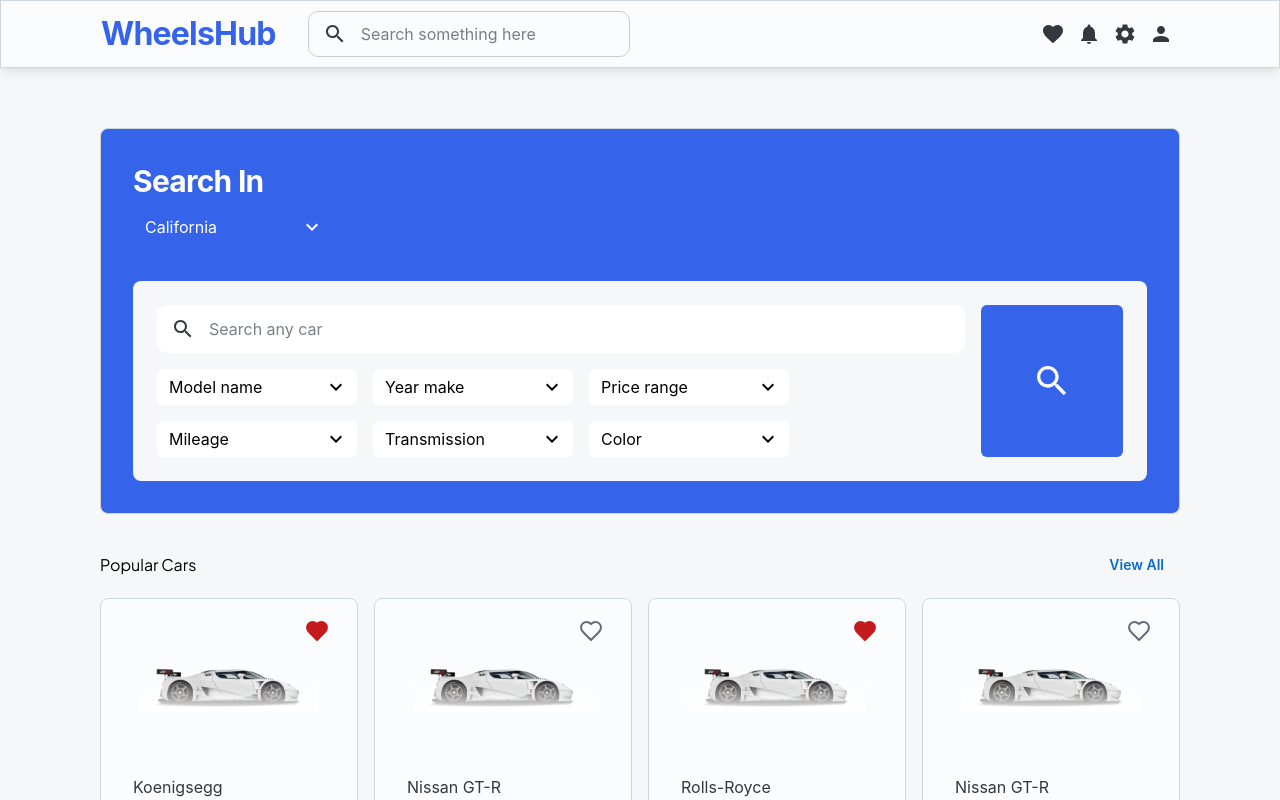
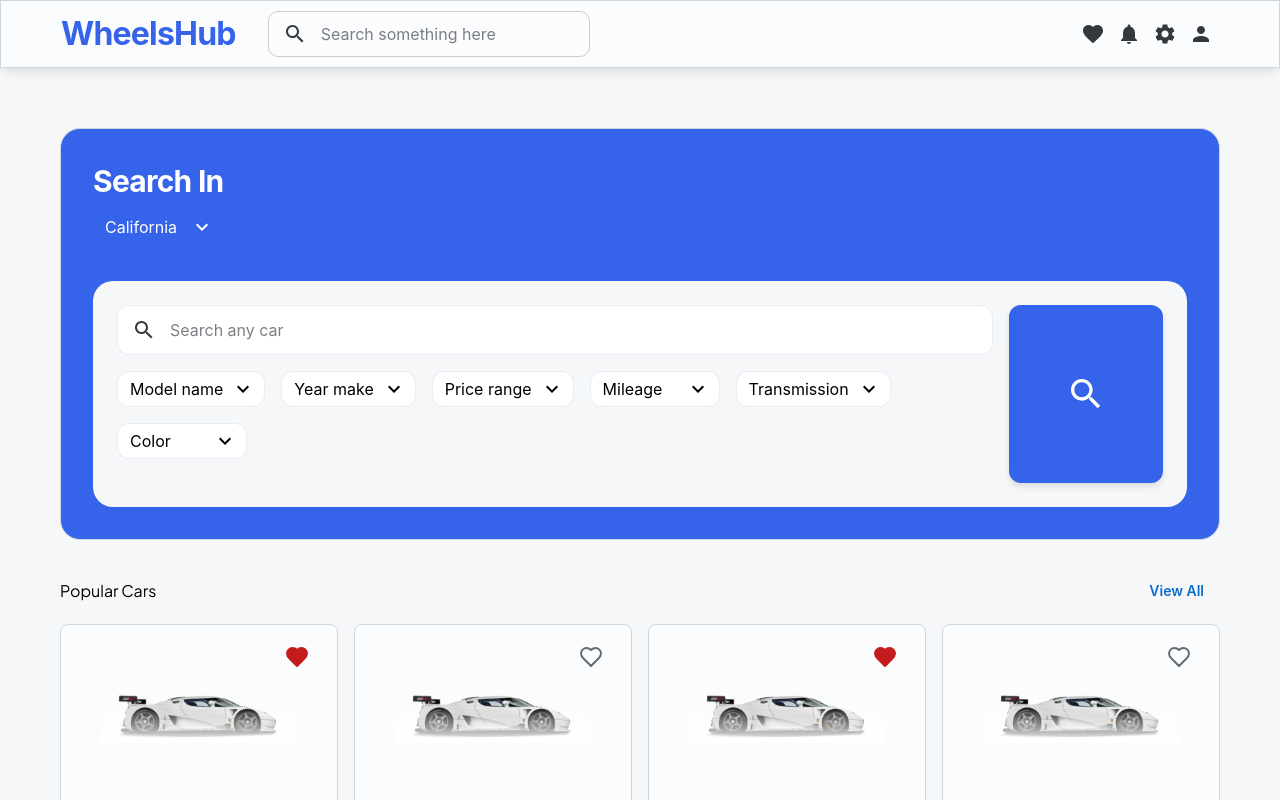
Before and after one commit to annabellaals/Wheelshub, a React (Create React App) app in the folder frontend/: page / in a window 1280 px wide. Shown: the top 800 px of the page. Built offline with nearby package versions, Linux system fonts and the light colour scheme.

Commit message:
home page design changes

```diff
--- a/frontend/src/components/Footer.js
+++ b/frontend/src/components/Footer.js
@@ -36,7 +36,7 @@ const Footer = () => {
   return (
     <Box
       sx={{
-        padding: { xs: "10px 20px", md: "10px 100px" },
+        padding: { xs: "10px 20px", md: "10px 60px" },
         bgcolor: "#FFFFFF",
       }}
     >
--- a/frontend/src/components/Header.js
+++ b/frontend/src/components/Header.js
@@ -23,7 +23,7 @@ const Header = () => {
         display: "flex",
         justifyContent: "space-between",
         alignItems: "center",
-        padding: { xs: "10px 20px", md: "10px 100px" },
+        padding: { xs: "10px 20px", md: "10px 60px" },
         boxShadow: "md",
       }}
     >
--- a/frontend/src/components/Home/HeroSection.js
+++ b/frontend/src/components/Home/HeroSection.js
@@ -22,7 +22,7 @@ const HeroSection = () => {
   return (
     <Card
       variant="outlined"
-      sx={{ mb: 4, p: 4, bgcolor: themes.colors.primary }}
+      sx={{ mb: 4, p: 4, bgcolor: "#3563E9", borderRadius: "20px" }}
     >
       {/* Header Section */}
       <Box mb={3}>
@@ -33,6 +33,7 @@ const HeroSection = () => {
           <CustomSelect
             options={locations}
             value={selectedLocation}
+            width="120px"
             onChange={(event, value) => {
               console.log("Selected Value:", value);
               setSelectedLocation(value);
@@ -44,12 +45,12 @@ const HeroSection = () => {
       <Box
         sx={{
           bgcolor: "#F6F7F9",
-          borderRadius: "8px",
+          borderRadius: "20px",
           p: 3,
           boxShadow: 2,
           gap: 2,
           display: "flex",
-          flexDirection: { xs: "column", md: "row" },
+          flexDirection: { xs: "column", md: "row" }, // Stacked on xs and row on md
           alignItems: { md: "stretch" },
         }}
       >
@@ -66,8 +67,8 @@ const HeroSection = () => {
               alignItems: "center",
               mb: 2,
               bgcolor: "white",
-              border: "0px solid #ccc",
-              borderRadius: "10px",
+              border: "1px solid #C3D4E966",
+              borderRadius: "12px",
               padding: "4px 8px",
               minHeight: "40px",
             }}
@@ -89,11 +90,14 @@ const HeroSection = () => {
             />
           </Box>
 
+          {/* Filters Section */}
           <Box
             sx={{
               display: "flex",
-              flexWrap: "wrap",
+              flexWrap: "wrap", // Allow items to wrap to next row on small screens
               gap: 2,
+              mb: 3, // Optional margin for spacing
+              flexDirection: { xs: "column", md: "row" }, // Stack filters on small screens, row on larger
             }}
           >
             {filterOptions.map((placeholder) => (
@@ -102,18 +106,21 @@ const HeroSection = () => {
                 options={[placeholder]}
                 value={placeholder}
                 onChange={() => {}}
+                border="1px solid #C3D4E966"
                 backgroundColor="white"
                 color="black"
+                borderRadius="12px"
               />
             ))}
           </Box>
         </Box>
 
+        {/* Search Button Section */}
         <Box
           sx={{
             width: { xs: "100%", md: "15%" },
             display: "flex",
-            height: "auto",
+            justifyContent: { xs: "center", md: "flex-start" }, // Center button on small screens, align left on larger
             mt: { xs: 2, md: 0 },
           }}
         >
@@ -127,11 +134,22 @@ const HeroSection = () => {
               display: "flex",
               alignItems: "center",
               justifyContent: "center",
-              padding: 0,
-              minWidth: 0,
+              padding: "0 16px", // Added padding for better tap area
+              borderRadius: "12px", // Soft rounded corners
+              boxShadow: "0 4px 6px rgba(0, 0, 0, 0.1)", // Subtle shadow for depth
+              transition: "all 0.3s ease", // Smooth transition for hover effect
+              ":hover": {
+                bgcolor: "#45A049", // Darker shade for hover
+              },
+              ":focus": {
+                outline: "none", // Remove outline on focus
+                boxShadow: "0 0 0 4px rgba(72, 133, 255, 0.5)", // Focus outline for accessibility
+              },
             }}
           >
-            <SearchIcon sx={{ fontSize: { xs: "1.5rem", md: "2.5rem" } }} />
+            <SearchIcon
+              sx={{ fontSize: { xs: "1.5rem", md: "2.5rem" }, color: "white" }}
+            />
           </Button>
         </Box>
       </Box>
--- a/frontend/src/components/PageWrapper.js
+++ b/frontend/src/components/PageWrapper.js
@@ -8,7 +8,7 @@ const PageWrapper = ({ children }) => {
       sx={{
         maxWidth: "100%",
         mx: "auto",
-        padding: { xs: "10px 20px", md: "10px 100px" },
+        padding: { xs: "10px 20px", md: "10px 60px" },
         bgcolor: "#F6F7F9",
       }}
     >
--- a/frontend/src/components/UniversalComponents/CustomSelect.js
+++ b/frontend/src/components/UniversalComponents/CustomSelect.js
@@ -11,6 +11,9 @@ const CustomSelect = ({
   backgroundColor = themes.colors.primary,
   color = "white",
   borderRadius = null,
+
+  border = "none",
+  width = "auto",
 }) => {
   return (
     <Select
@@ -18,11 +21,12 @@ const CustomSelect = ({
       onChange={onChange}
       indicator={<KeyboardArrowDown />}
       sx={{
-        width: 200,
+        width: width,
+        minWidth: "130px",
         bgcolor: backgroundColor,
         color: color,
-        border: "none",
-        borderRadius: { borderRadius },
+        border: border,
+        borderRadius: borderRadius,
         outline: "none",
         boxShadow: "none",
         "&:hover": {
```
